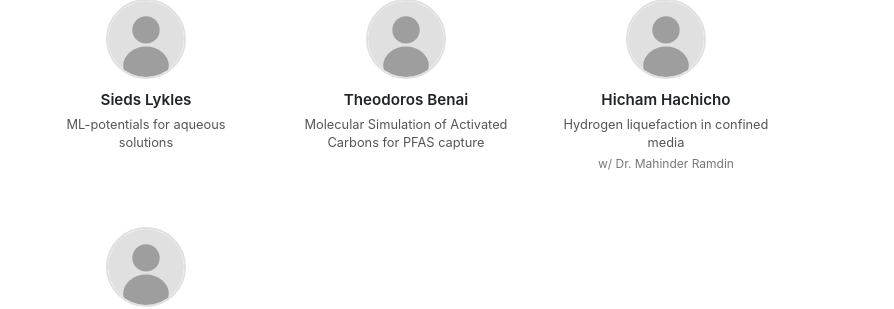
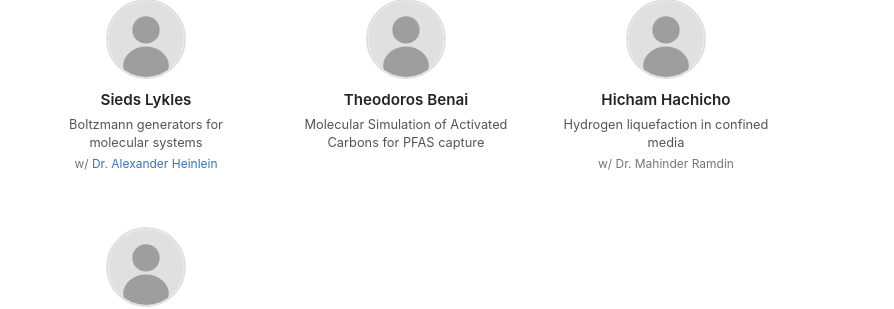
Before and after one commit to omoultosEthTuDelft/web, a Jekyll site: the page built from people/index.md, in a window 1280 px wide. Shown: the part 1112-1421 px from the top of the page, without its empty margins (234-1128 px from the left). Built offline with Jekyll 4.4.1, drawn with Linux system fonts in a browser that asks for light colours; nearby versions of some CDN libraries.

Commit message:
layoutPhotos

```diff
--- a/people/index.md
+++ b/people/index.md
@@ -90,7 +90,8 @@ title: "People"
     <div class="person-card">
       <img src="photos/placeholder.svg" class="rounded-circle" alt="Sieds Lykles">
       <div class="name">Sieds Lykles</div>
-      <div class="research">ML-potentials for aqueous solutions</div>
+      <div class="research">Boltzmann generators for molecular systems</div>
+      <div class="collab">w/ <a href="https://www.tudelft.nl/ewi/over-de-faculteit/afdelingen/applied-mathematics/people/dr-a-alexander-heinlein">Dr. Alexander Heinlein</a></div>
     </div>
   </div>
 
```
